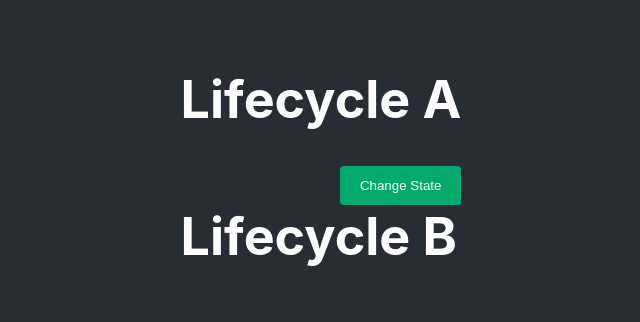
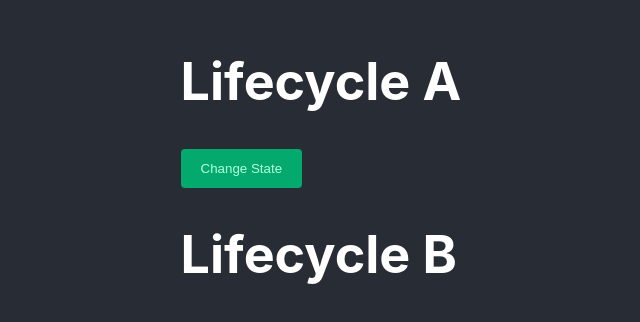
Before and after one commit to renuyarasu/codevolution, a React (Create React App) app: page / in a window 1280 px wide. Shown: the part 232-554 px from the top of the page, without its empty margins (319-959 px from the left). Built offline with nearby package versions, Linux system fonts and the light colour scheme.

Commit message:
Lifecycle Methods

```diff
--- a/src/App.css
+++ b/src/App.css
@@ -28,14 +28,14 @@ label {
 
 button {
   background-color: #04AA6D;
-  color: white;
+  color: #b3ffe2;
   padding: 12px 20px;
   border: none;
   border-radius: 4px;
   cursor: pointer;
-  float: right;
+  transition: 0.2s;
 }
 
 button:hover {
-  background-color: #45a049;
+  background-color: #038052;
 }
```
